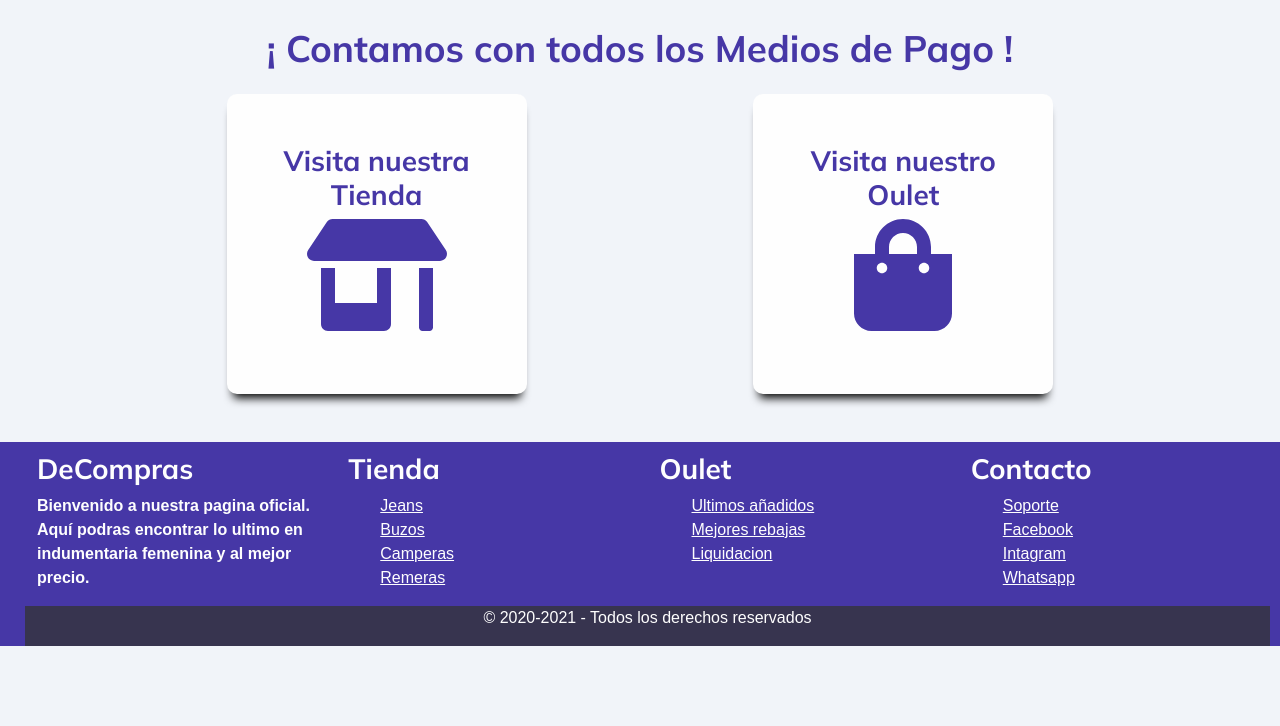
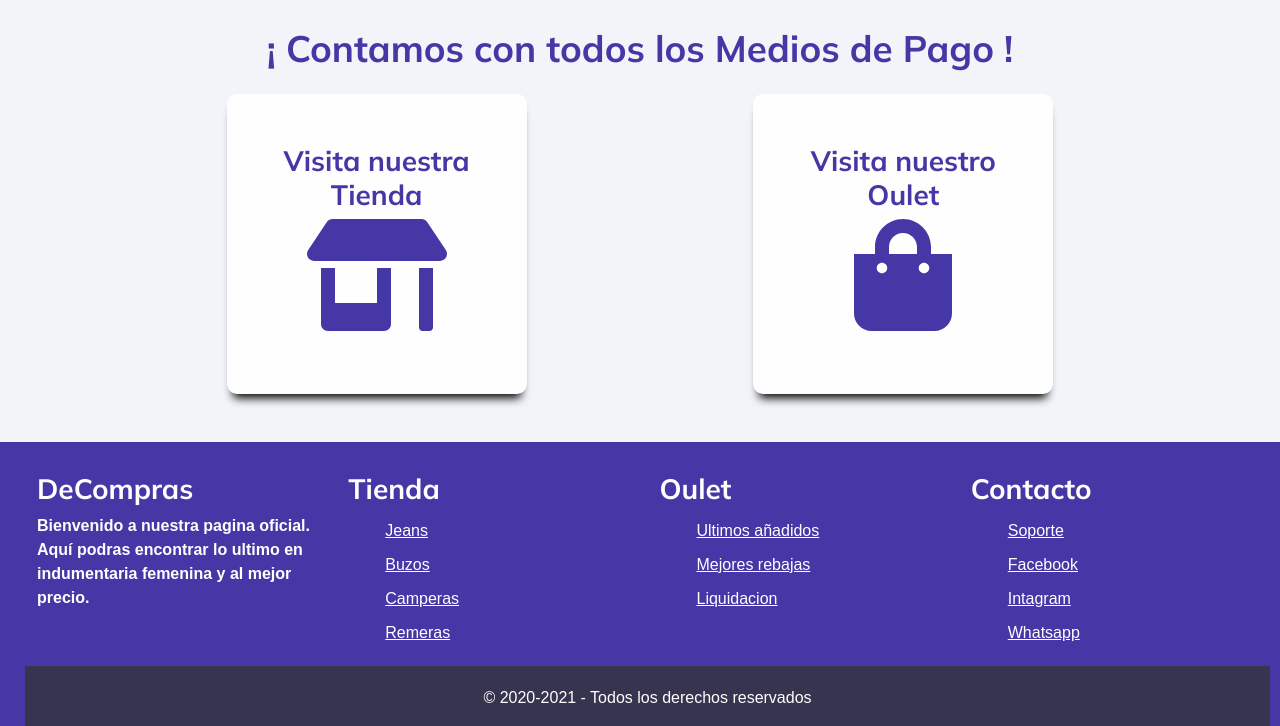
Before and after one commit to Gabrielfrias96/4taEntrega, a website: page index.html in a window 1280 px wide. Shown: the part 1870-2596 px from the top of the page. Before the commit the page ends 2516 px from the top, so only its background shows below. Drawn offline with nearby package versions, Linux system fonts and the light colour scheme; a web font is replaced by a local one.

Commit message:
se ledio padding al footer

```diff
--- a/scss/style.scss
+++ b/scss/style.scss
@@ -176,9 +176,10 @@ footer{
     background-color:$cool-morado;
     color:$cool-blanco;
     font-weight: 600;
-    padding:10px 10px 0px 25px;
+    padding:30px 10px 0px 25px;
     ul{ li{
         display: block;
+        padding:5px;
         a{
             text-decoration: underline;
             font-weight: 400;
@@ -187,6 +188,7 @@ footer{
         }
     }
     .footer__derechos{
+        padding-top:20px;
         width:100%;
         display: flex;
         justify-content: center;
```
Also changed, not shown: css/main.css.
